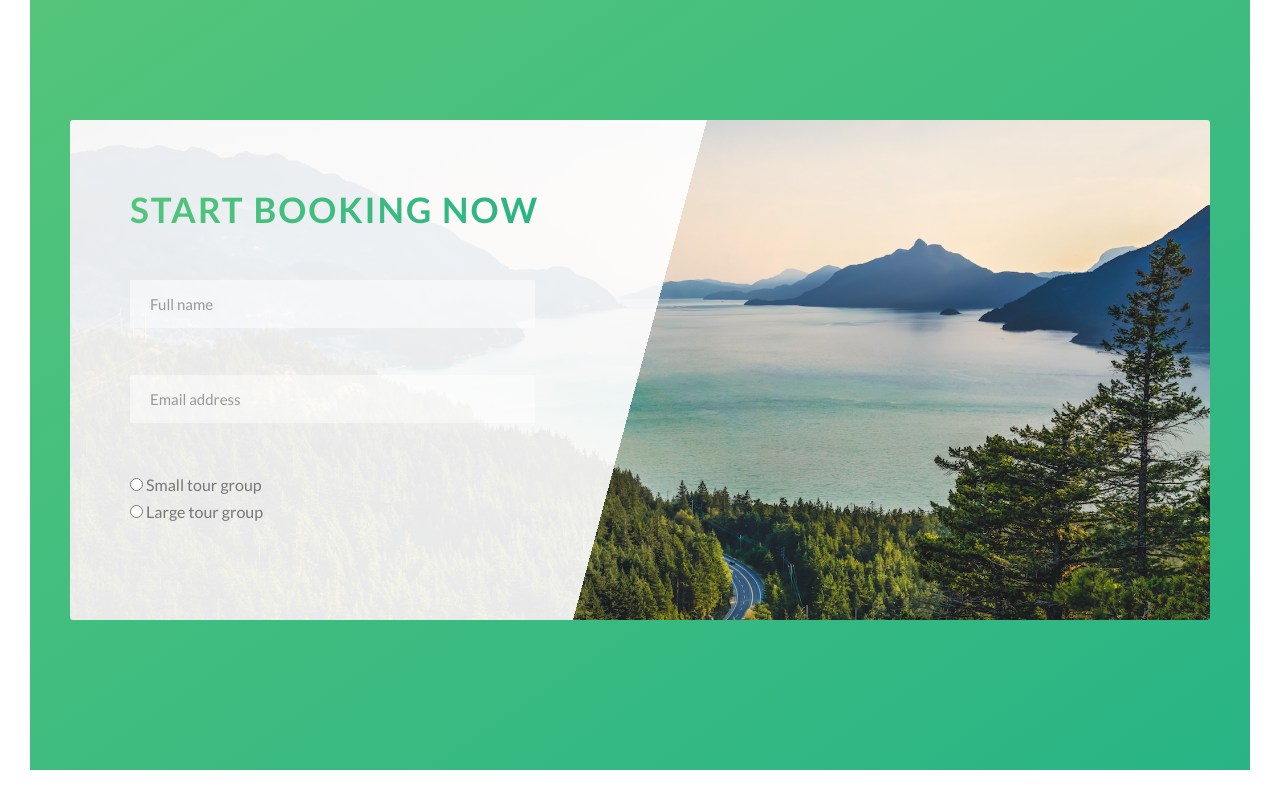
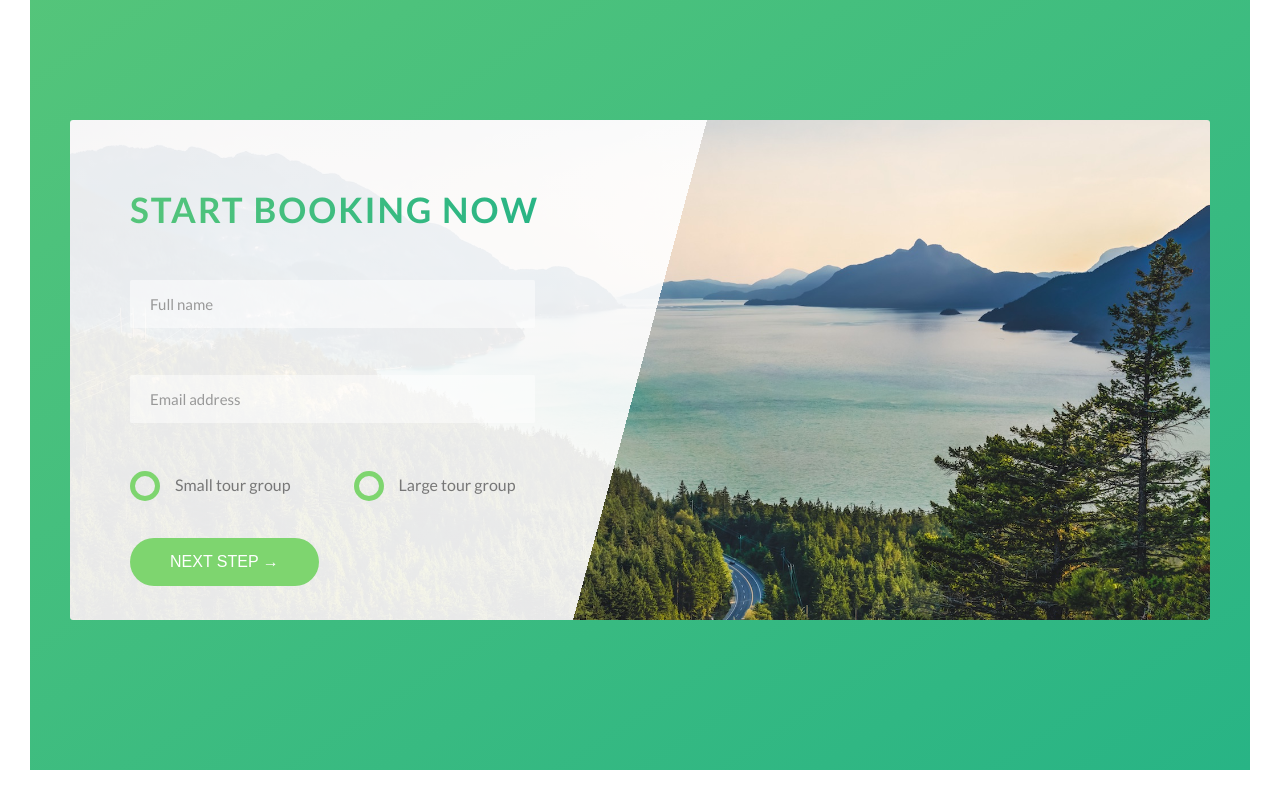
Before and after one commit to nadia643/Natours-css-course-Jonas, a website: page index.html in a window 1280 px wide. Shown: the part 4654-5454 px from the top of the page. Drawn offline with Linux system fonts and the light colour scheme.

Commit message:
booking form on home page completed

```diff
--- a/index.html
+++ b/index.html
@@ -288,7 +288,7 @@
                                     <label for="email" class="form__label">Email address</label>
                                 </div>
 
-                                <div class="form__group">
+                                <div class="form__group u-margin-bottom-medium ">
                                     <div class="form__radio-group">
                                         <input type="radio" class="form__radio-input" id="small" name="size">
                                         <label for="small" class="form__radio-label">
@@ -301,6 +301,10 @@
                                             <span class="form__radio-button"></span>
                                             Large tour group</label>
                                     </div>
+                                </div>
+
+                                <div class="form__group">
+                                    <button class="btn btn--green">Next step &rarr;</button>
                                 </div>
                             </form>
                         </div>
--- a/sass/base/_utilities.scss
+++ b/sass/base/_utilities.scss
@@ -1,8 +1,9 @@
-.u-center-text { text-align: center; }
+//!important means that these utilities will override everything else
+.u-center-text { text-align: center !important; }
 
-.u-margin-bottom-small { margin-bottom: 1.5rem; }
-.u-margin-bottom-medium { margin-bottom: 4rem; }
-.u-margin-bottom-big { margin-bottom: 8rem; }
+.u-margin-bottom-small { margin-bottom: 1.5rem !important; }
+.u-margin-bottom-medium { margin-bottom: 4rem !important; }
+.u-margin-bottom-big { margin-bottom: 8rem !important; }
 
-.u-margin-top-big { margin-top: 8rem; }
-.u-margin-top-huge { margin-top: 10rem; }
+.u-margin-top-big { margin-top: 8rem !important; }
+.u-margin-top-huge { margin-top: 10rem !important; }
--- a/sass/components/_button.scss
+++ b/sass/components/_button.scss
@@ -1,5 +1,5 @@
 .btn {
-
+    &,
     &:link,
     &:visited {
         text-transform: uppercase;
@@ -10,6 +10,10 @@
         transition: all .2s;
         position: relative;
         font-size: $default-font-size;
+
+        //Change for the <button> element
+        border: none;
+        cursor: pointer;
     }
 
     &:hover {
@@ -22,7 +26,9 @@
         }
     }
 
-    &:active {
+    &:active
+    &:focus {
+        outline: none;
         transform: translateY(-1px);
         box-shadow: 0 5px 10px rgba($color-black, .4);
     }
--- a/sass/components/_form.scss
+++ b/sass/components/_form.scss
@@ -1,5 +1,5 @@
 .form {
-    &__group {
+    &__group:not(:last-child) {
         margin-bottom: 2rem;
     }
 
@@ -11,10 +11,14 @@
         border-radius: 2px;
         background-color: rgba($color-white, .5);
         border: none;
+        border-bottom: 3px solid transparent;
         width: 90%;
         display: block;
         transition: all .3s;
 
+        &:required {
+            border: none;
+        }
 
         &:focus {
             outline: none;
@@ -47,4 +51,52 @@
         visibility: hidden;
         transform: translateY(-4rem);
     }
+
+    &__radio-group {
+        width: 49%;
+        display: inline-block;
+    }
+
+    &__radio-input {
+        display: none;
+    }
+
+    &__radio-label {
+        font-size: $default-font-size;
+        cursor: pointer;
+        //has to be relative as it is the parent of the radio-button below which is absolute
+        position: relative;
+        padding-left: 4.5rem;
+    }
+
+    &__radio-button {
+        height: 3rem;
+        width: 3rem;
+        border: 5px solid $color-primary;
+        border-radius: 50%;
+        display: inline-block;
+        position: absolute;
+        left: 0;
+        top: -.4rem;
+
+        &::after {
+            content: "";
+            display: block;
+            height: 1rem;
+            width: 1.3rem;
+            border-radius: 50%;
+            position: absolute;
+            top: 50%;
+            left: 50%;
+            transform: translate(-50%, -50%);
+            background-color: $color-primary;
+            opacity: 0;
+            transition: opacity .2s;
+
+        }
+    }
+
+    &__radio-input:checked ~ &__radio-label &__radio-button:after {
+        opacity: 1;
+    }
 }
```
Also changed, not shown: css/style.css.
